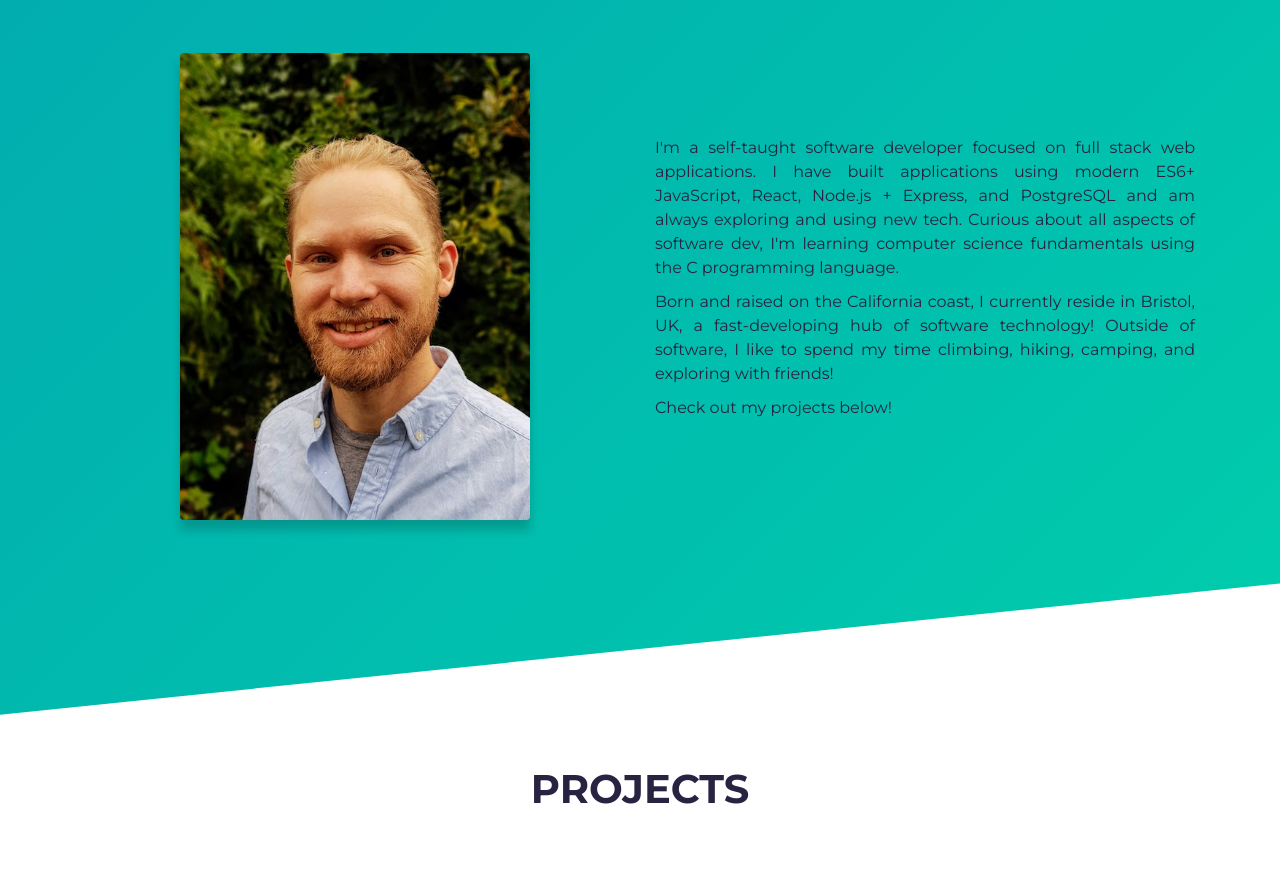
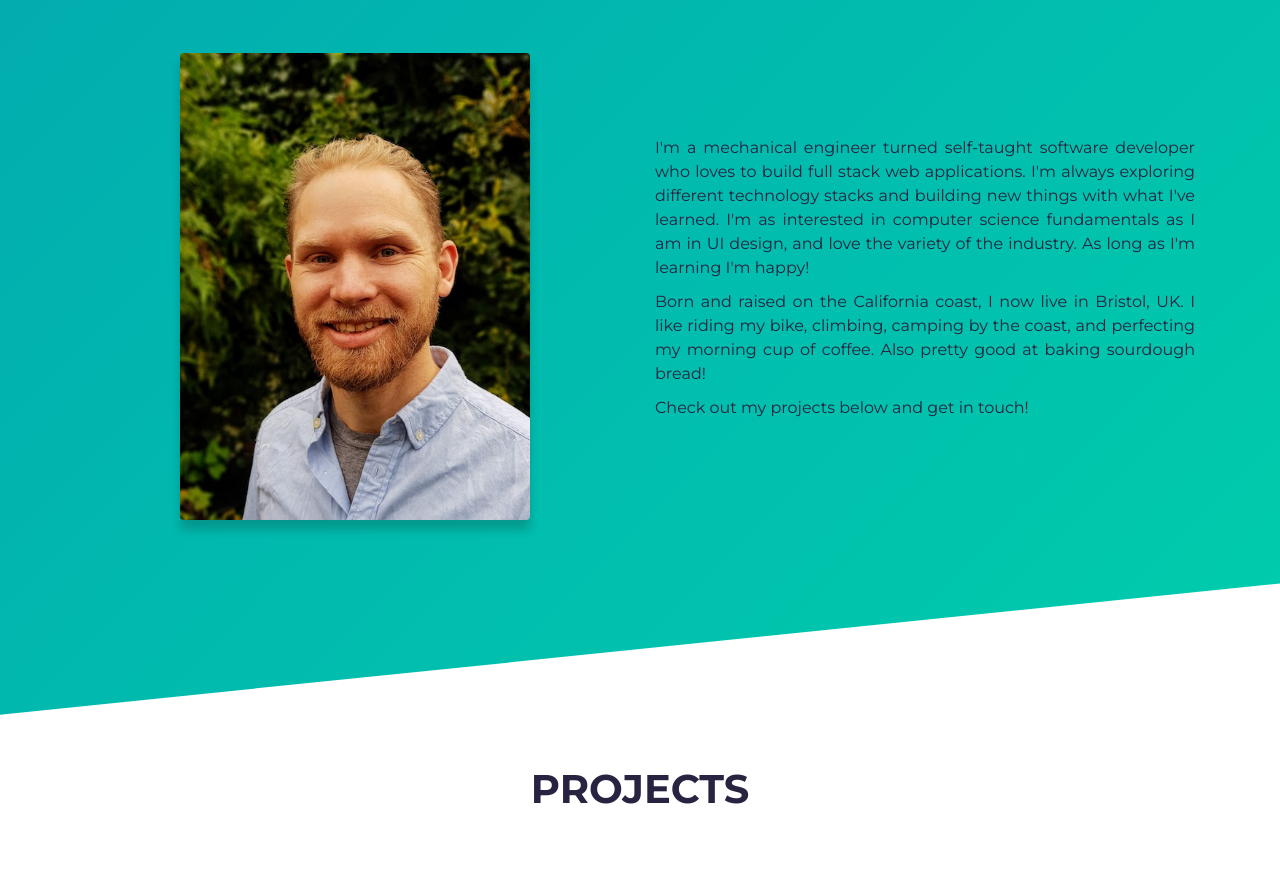
Before and after one commit to shanesc/portfolio, a website: page index.html in a window 1280 px wide. Shown: the part 960-1835 px from the top of the page. Drawn offline with nearby package versions, Linux system fonts and the light colour scheme.

Commit message:
Updated bio

```diff
--- a/index.html
+++ b/index.html
@@ -40,21 +40,21 @@
           </div>
           <div class="wrapper__item">
             <p>
-              I'm a self-taught software developer focused on full
-              stack web applications. I have built applications using
-              modern ES6+ JavaScript, React, Node.js + Express, and
-              PostgreSQL and am always exploring and using new tech.
-              Curious about all aspects of software dev, I'm learning
-              computer science fundamentals using the C programming
-              language.
+              I'm a mechanical engineer turned self-taught software
+              developer who loves to build full stack web
+              applications. I'm always exploring different technology
+              stacks and building new things with what I've learned.
+              I'm as interested in computer science fundamentals as I
+              am in UI design, and love the variety of the industry.
+              As long as I'm learning I'm happy!
             </p>
             <p>
-              Born and raised on the California coast, I currently
-              reside in Bristol, UK, a fast-developing hub of software
-              technology! Outside of software, I like to spend my time
-              climbing, hiking, camping, and exploring with friends!
+              Born and raised on the California coast, I now live in
+              Bristol, UK. I like riding my bike, climbing, camping by
+              the coast, and perfecting my morning cup of coffee. Also
+              pretty good at baking sourdough bread!
             </p>
-            <p>Check out my projects below!</p>
+            <p>Check out my projects below and get in touch!</p>
             <!-- <div class="about__btn">
                 <a class="btn btn--white" href="#">Resume</a>
               </div> -->
```
